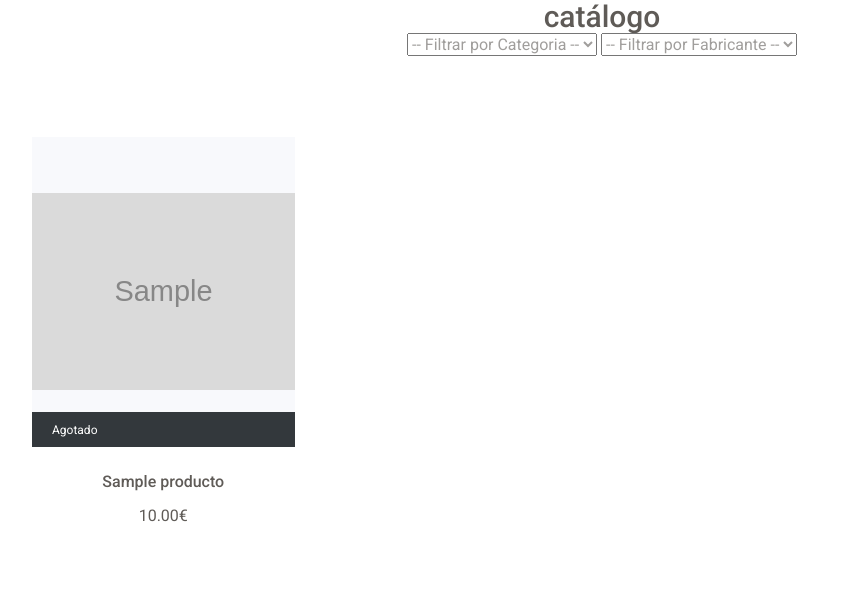
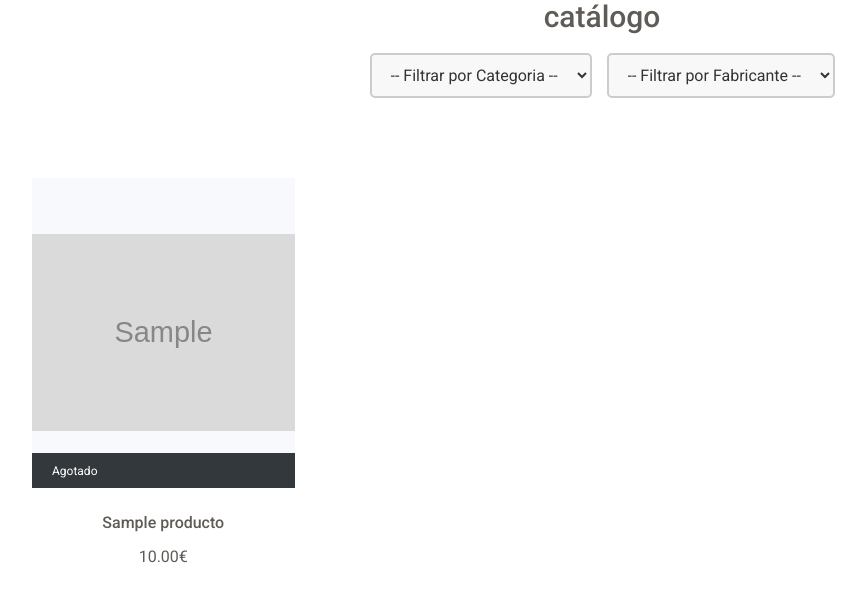
Before and after one commit to Pablito2442/Dunder-Tifflin, a Django app: page /productos/ in a window 1280 px wide. Shown: the part 108-710 px from the top of the page, without its empty margins (38-904 px from the left). Run offline with Django 5.2, Linux system fonts and the light colour scheme; tables that the repository leaves empty hold one stand-in row (values such as "Sample post"); grey boxes marked "Sample" are stand-in pictures; some libraries are stand-ins or nearby versions.

Commit message:
Fixed error in merge

```diff
--- a/producto/templates/producto/catalogo.html
+++ b/producto/templates/producto/catalogo.html
@@ -84,20 +84,19 @@
 				opacity:0;
 				visibility:hidden;
 			}
-<<<<<<< HEAD
 			.select-container {
 				margin: 20px 0;
 				display: flex;
 				gap: 15px; /* Adds space between the two dropdowns */
 				justify-content: center; /* Centers the dropdowns */
-=======
+			}
+
 			.hidden-new-arrival-cart p {
 				float: left;
 				margin-left: 20px;
 				color: #fff;
 				font-size: 12px;
 				line-height: 3;
->>>>>>> 79705e7e82f037884266eac9384c81cfdde4d4de
 			}
 
 			/* Style for individual select elements */
```
